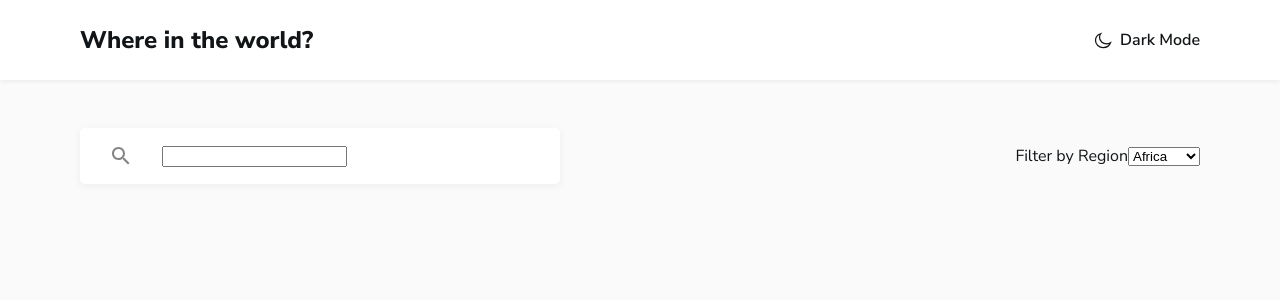
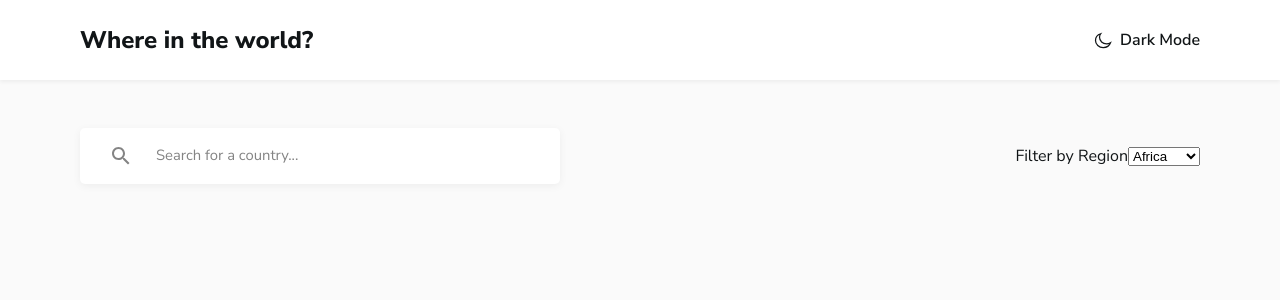
Before and after one commit to LTOssian/client-country-api, a React (Create React App) app: page / in a window 1280 px wide. Shown: the top 300 px of the page. Built offline with nearby package versions, Linux system fonts and the light colour scheme.

Commit message:
feat: search bar and styling

```diff
--- a/src/components/Main/Main.tsx
+++ b/src/components/Main/Main.tsx
@@ -5,7 +5,7 @@ import Search from '../Search/Search';
 const Main = () => {
     return (
         <div className="Main">
-            <Search />
+            <Search placeHolder='Search for a country...'/>
         </div>
     )
 }
--- a/src/components/Search/Search.css
+++ b/src/components/Search/Search.css
@@ -1,6 +1,7 @@
 :root {
     --input-width: 30rem;
     --input-height: 3.5rem;
+    --input-text: .925rem;
 }
 
 .Search {
@@ -12,11 +13,26 @@
 .inputSearch {
     display: flex;
     align-items: center;
-    gap: 2rem;
+    gap: 1.5rem;
     padding-left: 2rem;
     background-color: var(--header-card-background);
     border-radius: 5px;
     box-shadow: 0px 2px 9px rgba(0, 0, 0, 0.0532439);
     width: var(--input-width);
-    height: var(--input-height)
+    height: var(--input-height);
 }
+
+input[type="search"] {
+    font-family: 'Nunito Sans', sans-serif;
+    background-color: var(--header-card-background);
+    color: var(--text-primary);
+    border: none;
+    width: 100%;
+    outline: none;
+}
+
+
+input[type="search"]::placeholder {
+    font-size: var(--input-text);
+    color: var(--text-secondary);
+}
--- a/src/components/Search/Search.tsx
+++ b/src/components/Search/Search.tsx
@@ -2,13 +2,18 @@ import React from 'react';
 import SearchIcon from '../../assets/searchIcon.svg'
 import './Search.css'
 
-const Search = () => {
+interface SearchProps {
+    placeHolder: string;
+}
+
+const Search = ({placeHolder}: SearchProps) => {
     return (
         <div className="Search">
-            <div className="inputSearch">
+            <label htmlFor="search" className="inputSearch">
                 <img src={SearchIcon} alt="Search Icon" />
-                <input type="search" name="search" id="search" />
-            </div>
+                {/* <span></span> */}
+                <input type="search" name="search" id="search" placeholder={placeHolder}/>
+            </label>
 
             <div className="filterSearch">
                 <label htmlFor="regionFilter">Filter by Region</label>
--- a/src/index.css
+++ b/src/index.css
@@ -46,3 +46,12 @@ code {
   font-family: source-code-pro, Menlo, Monaco, Consolas, 'Courier New',
     monospace;
 }
+
+/* clears the ‘X’ from Internet Explorer */
+input[type=search]::-ms-clear { display: none; width : 0; height: 0; }
+input[type=search]::-ms-reveal { display: none; width : 0; height: 0; }
+/* clears the ‘X’ from Chrome */
+input[type="search"]::-webkit-search-decoration,
+input[type="search"]::-webkit-search-cancel-button,
+input[type="search"]::-webkit-search-results-button,
+input[type="search"]::-webkit-search-results-decoration { display: none; }
```
